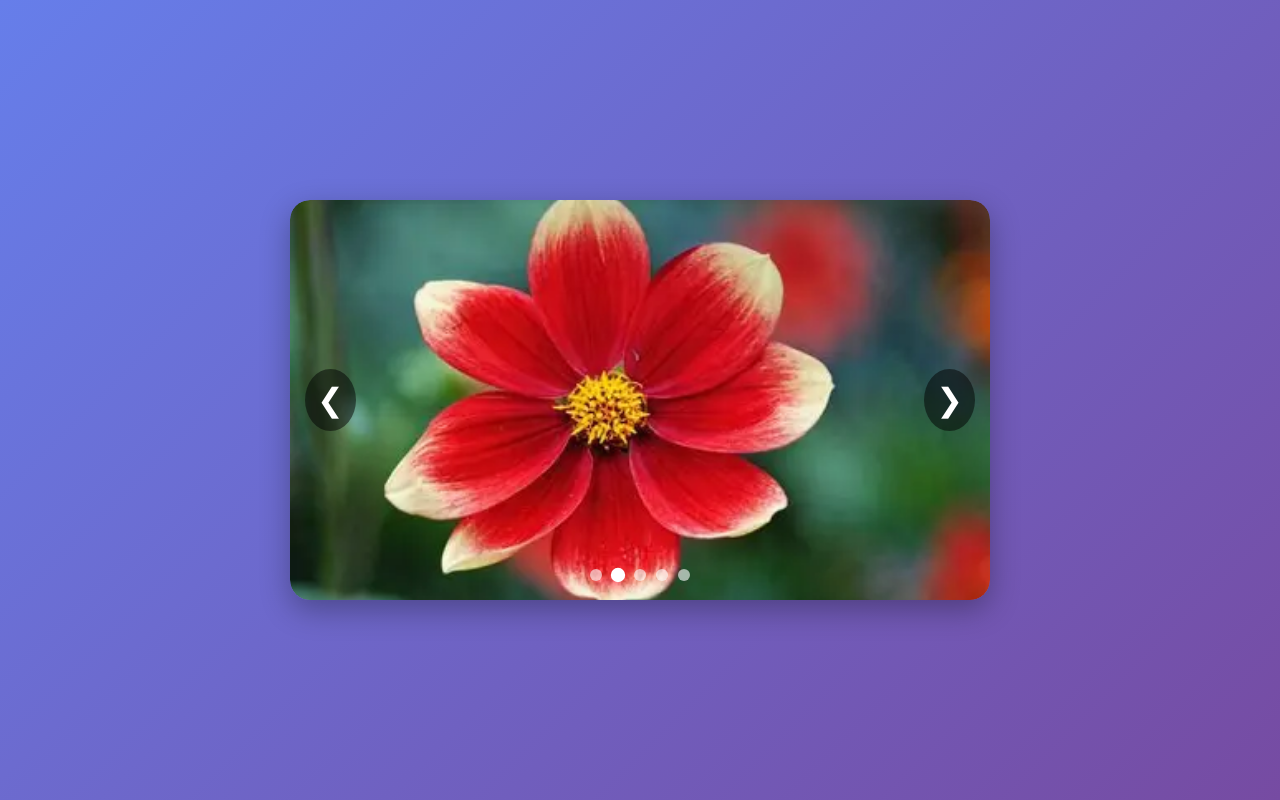
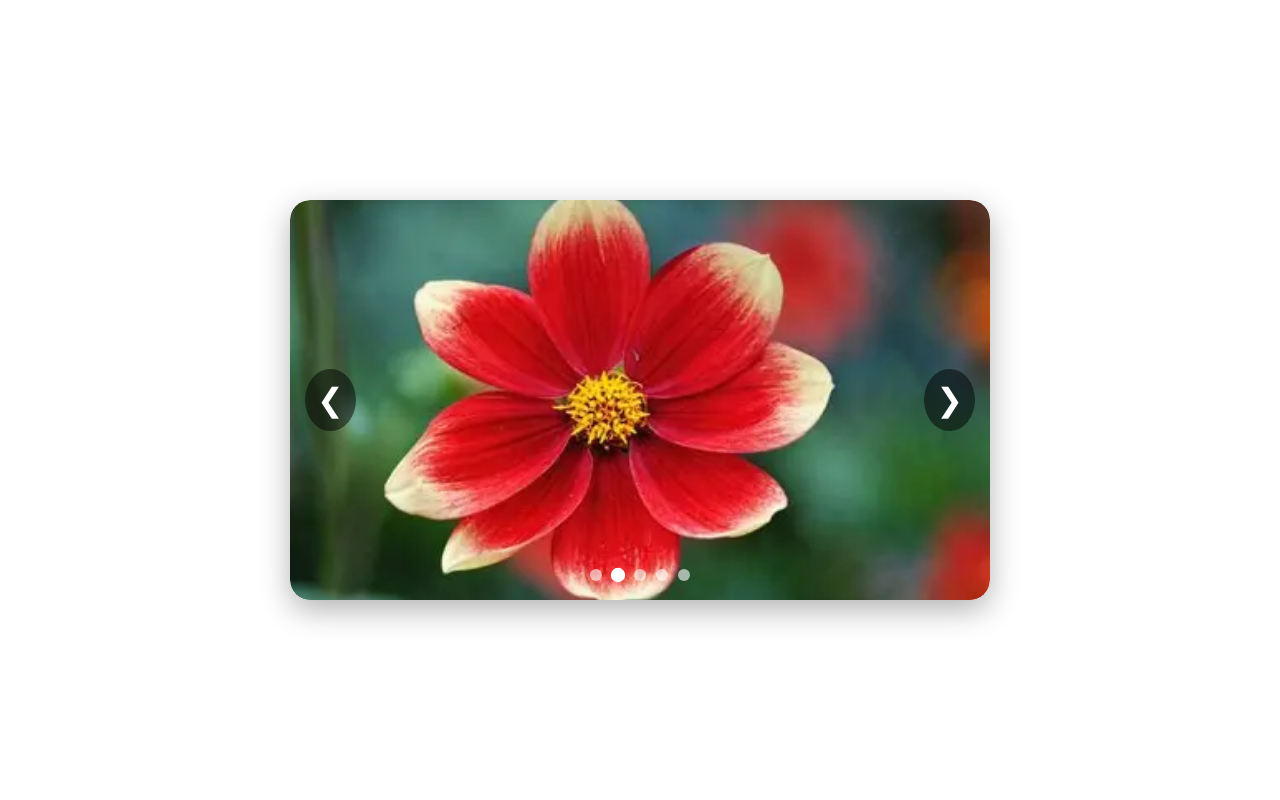
Before and after one commit to Jagtap-Srushti/javascript-mini-projects, a plain HTML site: page Image-Slider/index.html in a window 1280 px wide. Drawn offline with Linux system fonts and the light colour scheme.

```diff
--- a/Image-Slider/style.css
+++ b/Image-Slider/style.css
@@ -5,7 +5,7 @@ body{
     align-items: center;
     height: 100vh;
     margin: 0;
-    background: linear-gradient(135deg, #667eea, #764ba2);
+    /* background: linear-gradient(135deg, #667eea, #764ba2);  */
     font-family: Arial, sans-serif;
 
 }
```
